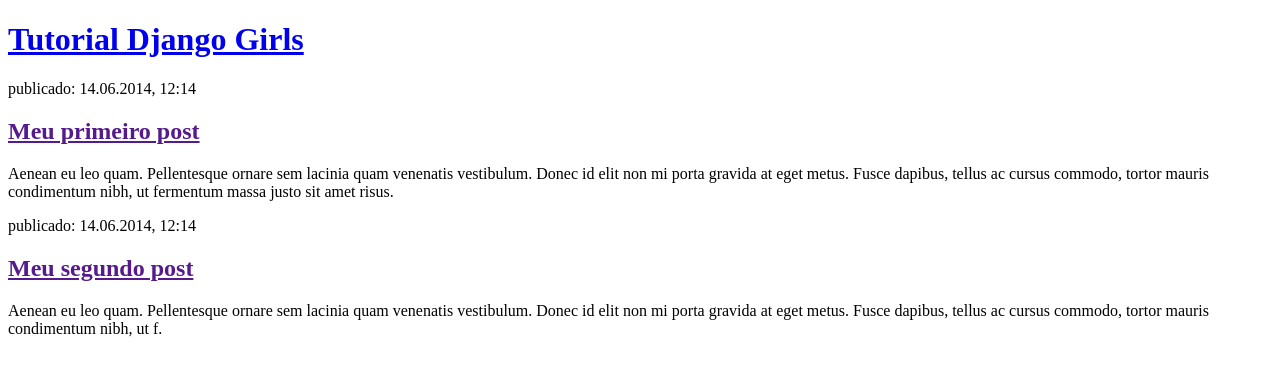
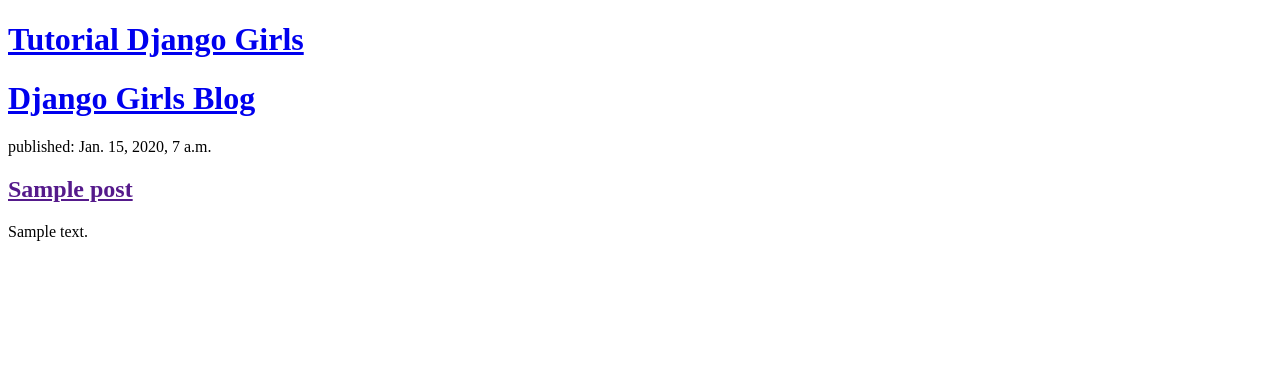
Before and after one commit to alexaldr/tutorial-Django-Girls, a Django app: page / in a window 1280 px wide. Shown: the top 376 px of the page. Run offline with Django 3.2, Linux system fonts and the light colour scheme; tables that the repository leaves empty hold one stand-in row (values such as "Sample post").

Commit message:
templates display posts from database

```diff
--- a/blog/templates/blog/post_list.html
+++ b/blog/templates/blog/post_list.html
@@ -1,23 +1,25 @@
 <!DOCTYPE html>
 <html>
+
 <head>
     <title>Tutorial Django Girls</title>
 </head>
+
 <body>
     <div>
         <h1><a href="/">Tutorial Django Girls</a></h1>
     </div>
-
     <div>
-            <p>publicado: 14.06.2014, 12:14</p>
-            <h2><a href="">Meu primeiro post</a></h2>
-            <p>Aenean eu leo quam. Pellentesque ornare sem lacinia quam venenatis vestibulum. Donec id elit non mi porta gravida at eget metus. Fusce dapibus, tellus ac cursus commodo, tortor mauris condimentum nibh, ut fermentum massa justo sit amet risus.</p>
+        <h1><a href="/">Django Girls Blog</a></h1>
     </div>
 
+    {% for post in posts %}
     <div>
-            <p>publicado: 14.06.2014, 12:14</p>
-            <h2><a href="">Meu segundo post</a></h2>
-            <p>Aenean eu leo quam. Pellentesque ornare sem lacinia quam venenatis vestibulum. Donec id elit non mi porta gravida at eget metus. Fusce dapibus, tellus ac cursus commodo, tortor mauris condimentum nibh, ut f.</p>
+        <p>published: {{ post.published_date }}</p>
+        <h2><a href="">{{ post.title }}</a></h2>
+        <p>{{ post.text|linebreaksbr }}</p>
     </div>
+    {% endfor %}
 </body>
+
 </html>
--- a/blog/views.py
+++ b/blog/views.py
@@ -1,7 +1,12 @@
 from django.shortcuts import render
+from django.utils import timezone
+from .models import Post
 
 # Create your views here.
 
 
 def post_list(request):
-    return render(request, 'blog/post_list.html', {})
+    posts = Post.objects.filter(
+        published_date__lte=timezone.now()).order_by('published_date')
+
+    return render(request, 'blog/post_list.html', {'posts': posts})
```
Lines whose indentation alone changed are shown as unchanged.
